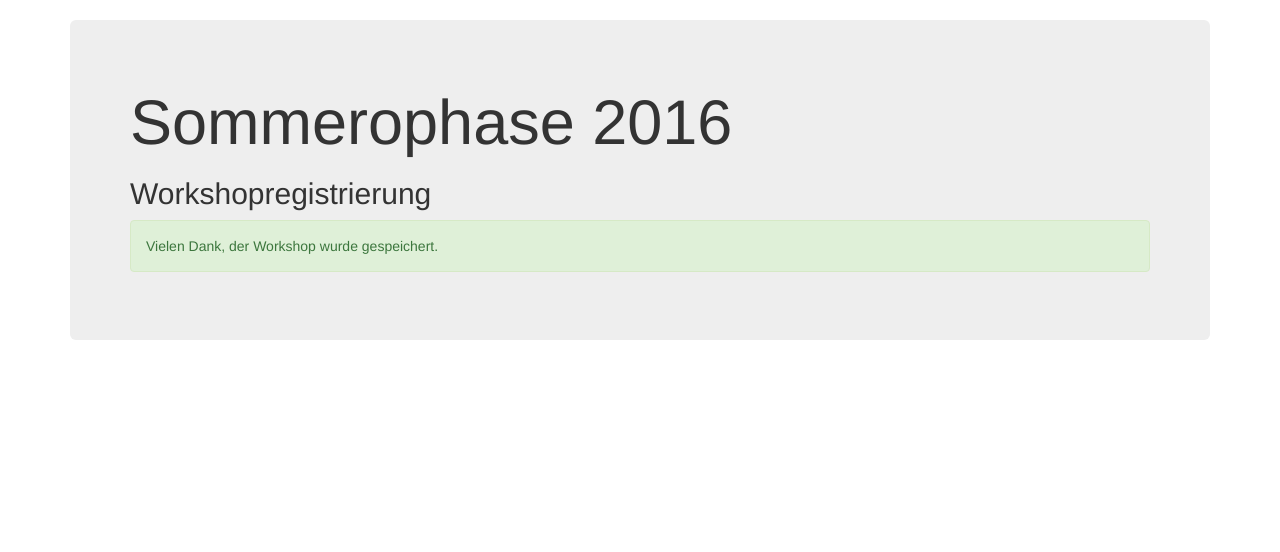
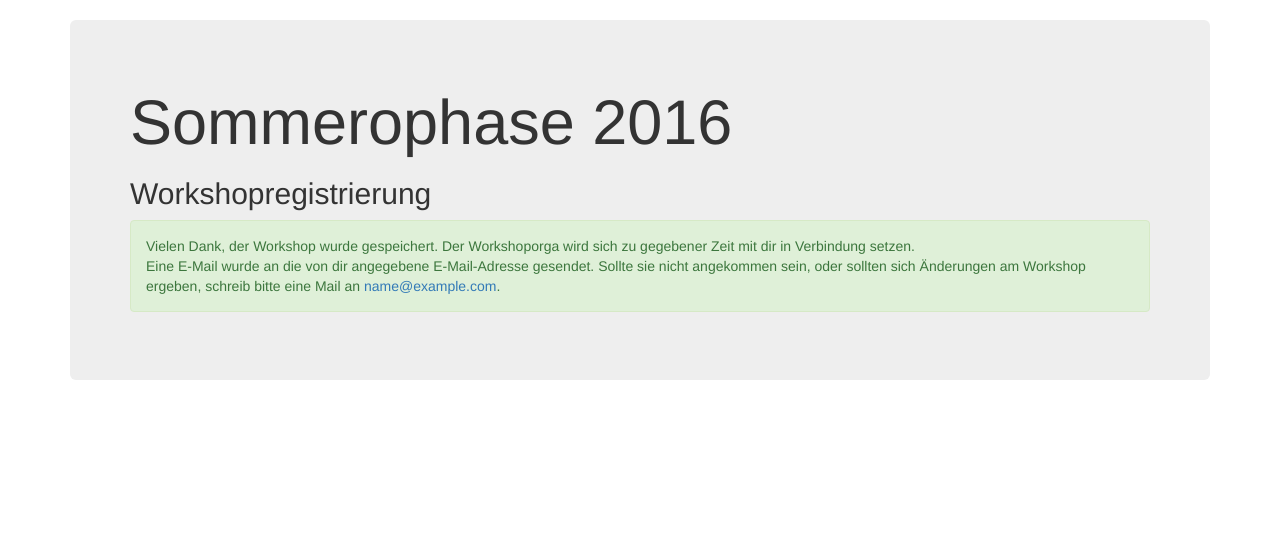
Before and after one commit to d120/pyophase, a Django app: page /workshops/success/ in a window 1280 px wide. Shown: the part 52-604 px from the top of the page. Run offline with Django 3.2, Linux system fonts and the light colour scheme; data comes from the database, SQL or seed files in the repository; tables that the repository leaves empty hold one stand-in row (values such as "Sample post"); some libraries are stand-ins or nearby versions.

Commit message:
on workshop submission, an email is sent to the workshop tutor

```diff
--- a/workshops/admin.py
+++ b/workshops/admin.py
@@ -10,4 +10,4 @@ class WorkshopAdmin(admin.ModelAdmin):
 
 @admin.register(Settings)
 class SettingsAdmin(admin.ModelAdmin):
-    list_display = ['workshop_submission_enabled']
+    list_display = ['workshop_submission_enabled', 'orga_email']
--- a/workshops/models.py
+++ b/workshops/models.py
@@ -65,6 +65,7 @@ class Settings(models.Model):
         verbose_name_plural = _("Einstellungen")
 
     workshop_submission_enabled = models.BooleanField(default=False, verbose_name=_("Workshop-Einreichung aktiv"))
+    orga_email = models.CharField(max_length=100, verbose_name=_("E-Mail-Adresse des Workshop-Orgas"))
 
     def get_name(self):
         return '%s' % _("Workshops Einstellungen")
--- a/workshops/templates/workshops/create_success.html
+++ b/workshops/templates/workshops/create_success.html
@@ -5,6 +5,8 @@
 <h1>{{ ophase_title }}</h1>
 <h2>{% trans "Workshopregistrierung" %}</h2>
 <div class="alert alert-success" role="alert">
-    {% trans "Vielen Dank, der Workshop wurde gespeichert." %}
+    {% trans "Vielen Dank, der Workshop wurde gespeichert. Der Workshoporga wird sich zu gegebener Zeit mit dir in Verbindung setzen." %}
+    <br />
+    {% trans "Eine E-Mail wurde an die von dir angegebene E-Mail-Adresse gesendet. Sollte sie nicht angekommen sein, oder sollten sich Änderungen am Workshop ergeben, schreib bitte eine Mail an" %} <a href="mailto:{{ orga_email }}">{{ orga_email }}</a>.
 </div>
 {% endblock %}
--- a/workshops/views.py
+++ b/workshops/views.py
@@ -1,6 +1,8 @@
 from django.views.generic import TemplateView
 from django.views.generic.edit import CreateView
 from django.core.urlresolvers import reverse_lazy
+from django.core.mail import EmailMessage
+from django.utils.translation import ugettext_lazy as _
 
 from ophasebase.models import Ophase
 from workshops.models import Workshop, Settings
@@ -24,15 +26,47 @@ class WorkshopCreate(CreateView):
             context['workshop_submission_enabled'] = False
         return context
 
+    def form_valid(self, form):
+        settings = Settings.instance()
+        context = self.get_context_data()
+        form_content = ''
+        for field in form.fields:
+            form_content += "{}: {}\n".format(form[field].label, form.cleaned_data[field])
+
+        email = EmailMessage()
+        email.subject = _("Workshop in der %(ophase)s") % {'ophase': context['ophase_title']}
+        email.body = _("""Hallo %(name)s,
+
+vielen Dank, dass du den Workshop "%(title)s" in der kommenden %(ophase)s anbieten möchtest.
+Diese E-Mail dient hauptsächlich dazu, deine Eintragung zu bestätigen.
+Der Workshoporga wird sich zu gegebener Zeit mit dir in Verbindung setzen.
+Wenn sich etwas ändern sollte, antworte einfach auf diese E-Mail.
+
+Hier nochmal die von dir eingetragenen Daten:
+
+%(form_content)s
+
+Liebe Grüße
+das Orga-Team
+""") % {'name': form.cleaned_data['tutor_name'], 'title': form.cleaned_data['title'], 'ophase': context['ophase_title'], 'form_content': form_content}
+        email.to = [form.cleaned_data['tutor_mail']]
+        if settings is not None:
+            email.reply_to = [settings.orga_email]
+        email.send()
+
+        return super().form_valid(form)
+
 
 class WorkshopCreateSuccess(TemplateView):
     template_name = 'workshops/create_success.html'
 
     def get_context_data(self, **kwargs):
         current_ophase = Ophase.current()
+        settings = Settings.instance()
         context = super().get_context_data(**kwargs)
-        if current_ophase is not None:
+        if current_ophase is not None and settings is not None:
             context['ophase_title'] = str(current_ophase)
+            context['orga_email'] = settings.orga_email
         else:
             context['ophase_title'] = 'Ophase'
         return context
```
Also changed, not shown: workshops/migrations/0003_settings_orga_email.py (added).
